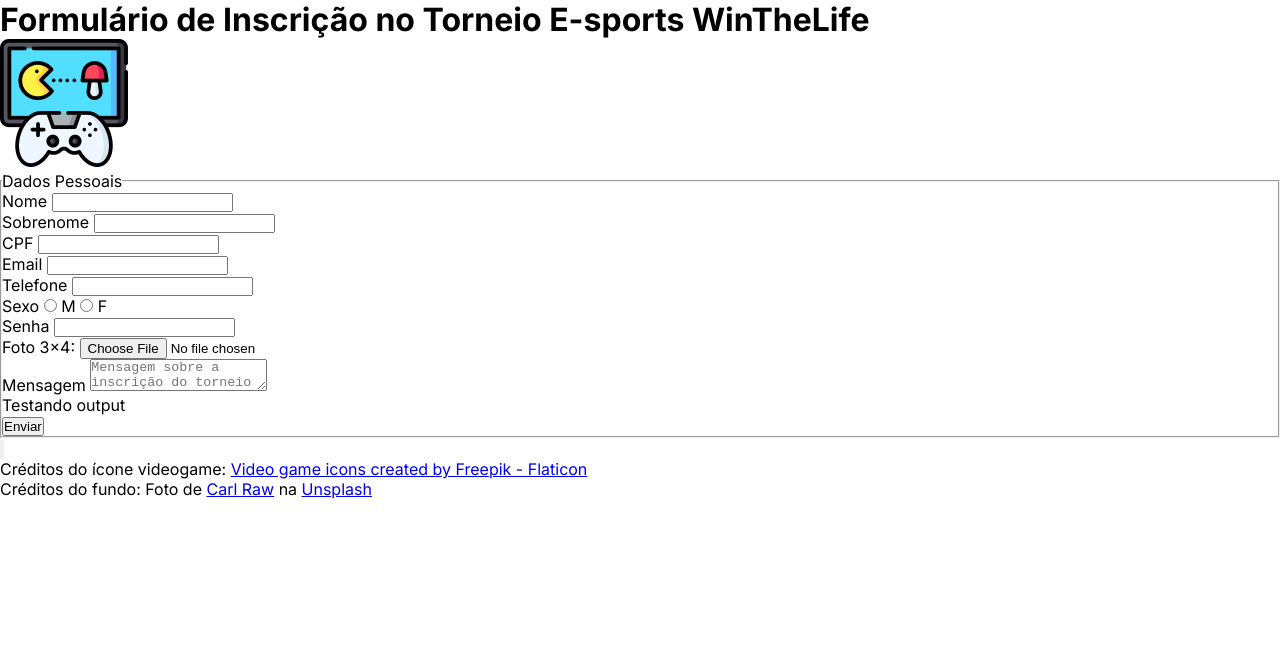
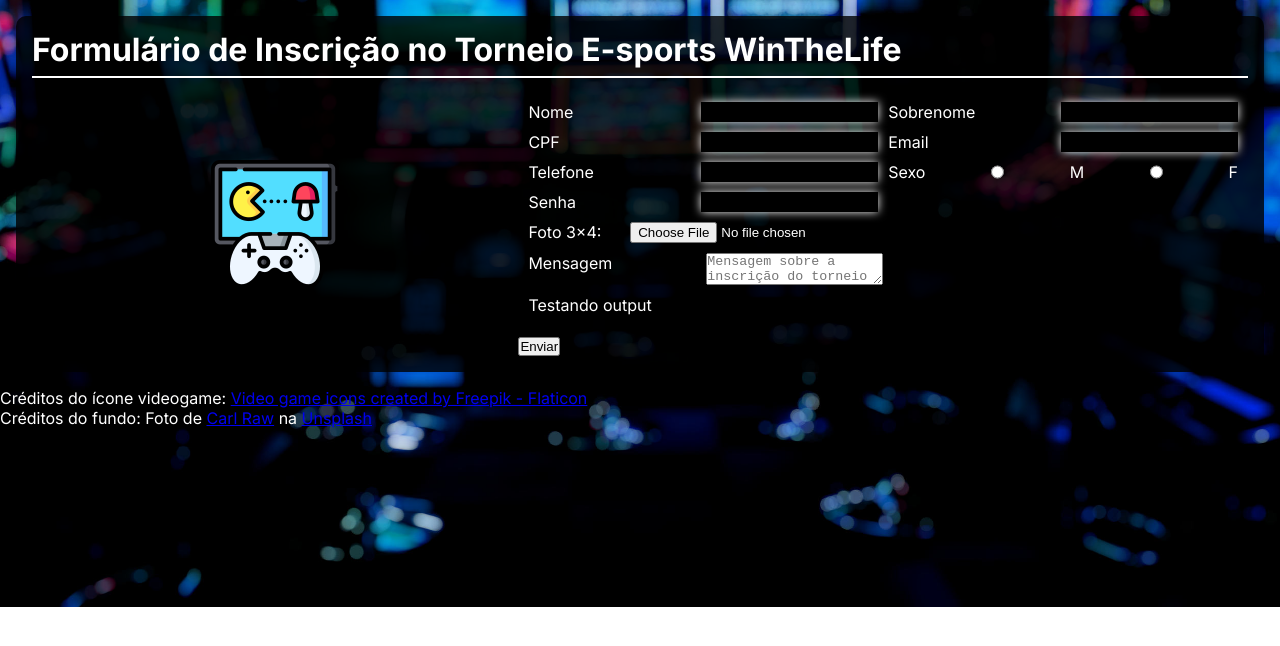
Before and after one commit to rodrigo-f7/Formulario_HTMLCSSJS, a plain HTML site: page index.html in a window 1280 px wide. Drawn offline with Linux system fonts and the light colour scheme.

Commit message:
Layoutizacao e Estilizacao do Formulario

```diff
--- a/CSS/style.css
+++ b/CSS/style.css
@@ -8,4 +8,112 @@
 
 body{
     font-family: Inter;
+    color: white;
+    /*Background-image:
+    - Propriedade que define imagem de fundo
+    - Pode colocar imagens locais ou de websites com o url
+    - Como colocar imagens:
+    url("localdaimagem")
+
+    - Também aceita gradientes de fundo, com
+    * linear-gradient(graus ou direcao, cor1, cor2...)
+    * radial-gradient
+    */
+    background-image: url("../IMG/bg-modificado.jpg");
+    /*Background-repeat
+    Especifica se vai manter a imagem se repetindo ou não
+    Valores:
+    - repeat: em todas as direções;
+    - repeat-x: somente no eixo x;
+    - repeat-y: somente no eixo y;
+    - no-repeat: a imagem não se repete, pode ficar menor do que o tamanho do elemento
+    */
+    background-repeat: no-repeat;
+
+    /*Background-position:
+    - Especifica a posição onde a imagem estará localizada no elemento.
+    - Isso é mais perceptível quando o background-size é maior do que 100% ou se a imagem for muito grande
+    Valores:
+    - background-position: eixoX, eixoy;
+    - Medidas: left, top, center, right, bottom, porcentagem, px, rem, etc.
+    */
+    background-position:center 70%;
+
+    /*Background-size:
+    - Determina o tamanho da imagem em relação ao elemento que ocupa. Pode ter partes cortadas se a imagem for muito grande
+    - Medidas: cover(cobre todo o conteúdo), auto(mantém o tamanho original da imagem), % do elemento, px, rem, etc.
+    */
+    background-size: 120%;
+
+    /*Background-attachment
+    Define se a imagem vai acompanhar o scroll da página ou não
+    Valores: scroll (mantém onde estava), fixed (acompanha)
+    */
+    background-attachment: scroll;
 }
+
+.main-content{
+    display: flex;
+    justify-content: center;
+    flex-direction: column;
+    width: 100%;
+    padding: 1rem;
+}
+
+
+.box-content{
+    background: #000000cc   ;
+    /* opacity: 10%; Opacity reduz a opacidade de todo o conteúdo*/
+    padding: 14px 1rem 1rem 1rem;
+    border-radius: 10px;
+}
+.box-content h1{
+    text-align: left;
+    margin-bottom: 14px;
+    border-bottom: 2px solid white;
+    padding-bottom: 7px;
+}
+
+.form-box{
+    display: flex;
+    justify-content: space-between;
+    width: 100%;
+}
+.logo-box{
+    flex-grow: 1;
+    display: flex;
+    justify-content: center;
+    align-items: center;
+}
+.actual-form{
+    width: 60%;
+}
+.form-group{
+    display: flex;
+    flex-direction: column;
+    gap:10px 0px;
+    padding: 10px;
+    border: none;
+}
+.form-row{
+    display: flex;
+    flex-direction: row;
+    gap: 0px 10px;
+}
+
+/* .form-row .form-element :first-child{
+    margin-right: 100px;
+} */
+
+.form-element{
+    width: 50%;
+    display: flex;
+    justify-content: space-between;
+
+}
+.input{
+    border: none;
+    outline: none;
+    background-color: black;
+    box-shadow: 0px 0px 10px white;
+}
--- a/index.html
+++ b/index.html
@@ -9,24 +9,21 @@
     <script src="JS/script.js"></script>
 </head>
 <body>
-
     <main class="main-content">
+        <div class="box-content">
             <h1>Formulário de Inscrição no Torneio E-sports WinTheLife</h1>
-
             <!--Form
             Form é uma tag que admite dados enviados pelo usuário, é utilizado com tags como fieldset, label, button, input e outras
             -->
-
             <div class="form-box">
                 <div class="logo-box">
                     <img src="IMG/logo-provisoria.png" alt="" class="logo">
                 </div>
-
                 <form action="" class="actual-form">
                     <!--Fieldset: Organiza um grupo de dados para ser enviado-->
                     <fieldset class="form-group">
                         <!--Legend: Determina uma legenda para o fieldset-->
-                    <legend>Dados Pessoais</legend>
+                        <!-- <legend>Dados Pessoais</legend> -->
                         <div class="form-row">
                             <div class="form-element">
                                 <label for="first_name">Nome </label>
@@ -81,6 +78,7 @@
                                 <label for="password">Senha</label>
                                 <input type="password" name="password" class="input">
                             </div>
+                            <div class="form-element fill"></div>
                         </div>
                         <div class="form-row">
                             <div class="form-element">
@@ -113,11 +111,11 @@
                             <!-- Input Submit
                              Botão que envia os dados
                               -->
-                        <input type="submit" value="Enviar">
                         </div>
                     </fieldset>
-                <input type="submit" value="">
+                    <input type="submit" value="Enviar">
                 </form>
+            </div>
         </div>
     </main>
 
@@ -126,5 +124,6 @@
         <p>Créditos do fundo: Foto de <a href="https://unsplash.com/pt-br/@carltraw?utm_content=creditCopyText&utm_medium=referral&utm_source=unsplash">Carl Raw</a> na <a href="https://unsplash.com/pt-br/fotografias/sala-de-jogos-com-maquinas-de-fliperama-m3hn2Kn5Bns?utm_content=creditCopyText&utm_medium=referral&utm_source=unsplash">Unsplash</a>
         </p>
     </footer>
+
 </body>
 </html>
```
Also changed, not shown: IMG/bg-modificado.jpg (added), 1 other file. Lines whose indentation alone changed are shown as unchanged.
